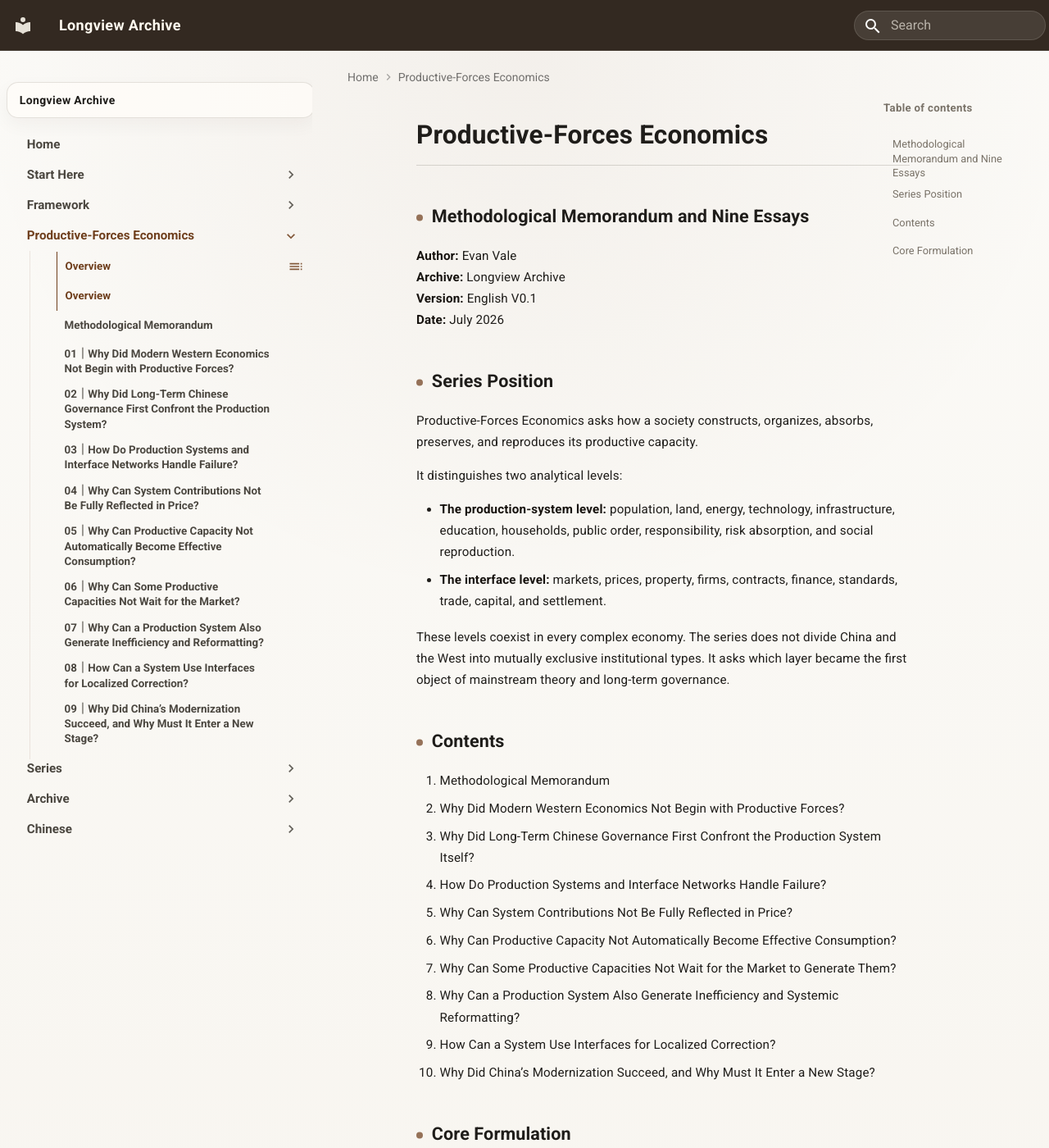
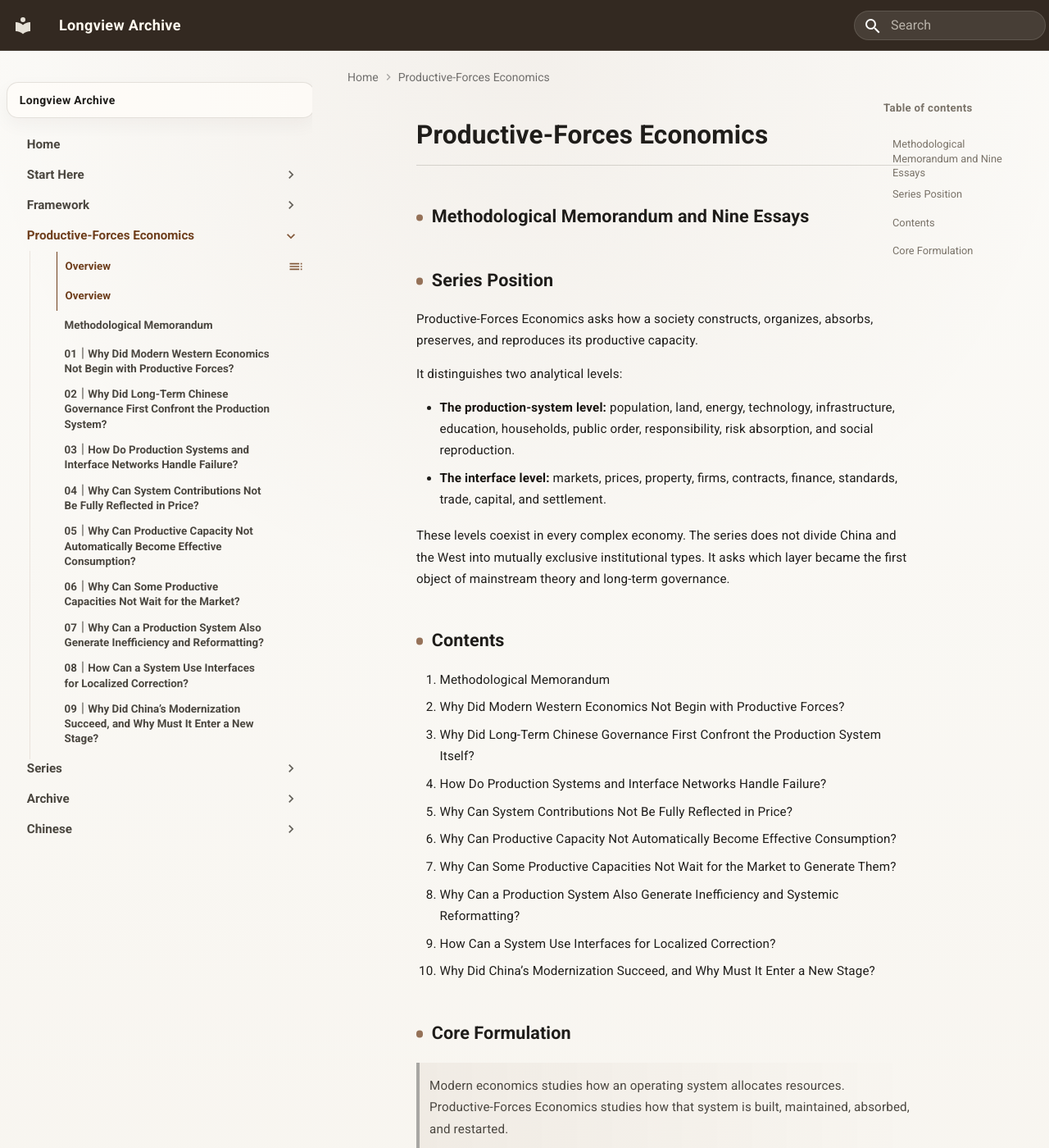
Before and after one commit to guanshi1688/longview-archive, an MkDocs documentation site: the page built from docs/essays/english/productive-forces-economics/index.md, in a window 1280 px wide and 1400 px high. Shown: the whole window at 82% size. Built offline with MkDocs 1.6.1 and Material for MkDocs 9.7.7, drawn with Linux system fonts in a browser that asks for light colours; some of the changed text lies outside the part shown.

Commit message:
Update index.md

```diff
--- a/docs/essays/english/productive-forces-economics/index.md
+++ b/docs/essays/english/productive-forces-economics/index.md
@@ -1,11 +1,6 @@
 # Productive-Forces Economics
 
 ## Methodological Memorandum and Nine Essays
-
-**Author:** Evan Vale
-**Archive:** Longview Archive
-**Version:** English V0.1
-**Date:** July 2026
 
 ## Series Position
 
@@ -38,7 +33,7 @@ These levels coexist in every complex economy. The series does not divide China
 
 ---
 
-Evan Vale
+Aster Vale
 Longview Archive
 Productive-Forces Economics
 July 2026
```
